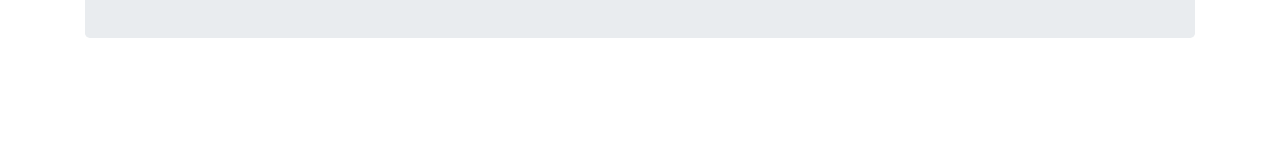
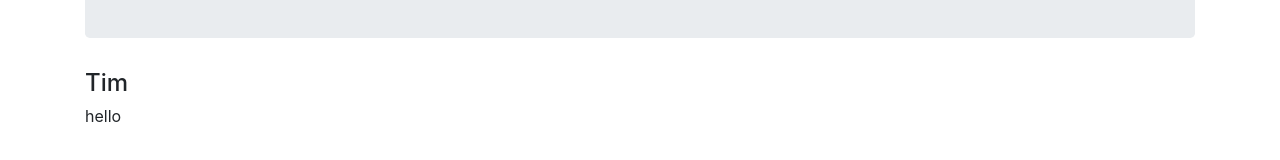
Before and after one commit to chantorlam/p1, a website: page index.html in a window 1280 px wide. Shown: the part 308-468 px from the top of the page. Drawn offline with nearby package versions, Linux system fonts and the light colour scheme.

Commit message:
Up dated index.html

```diff
--- a/index.html
+++ b/index.html
@@ -13,12 +13,16 @@
         <br>
         <button id="send" class="btn btn-success">Send</button>
     </div>
-    <div id="message">
+    <div id="messages">
 
     </div>
 </div>
 <script>
     $(() => {
-        console.log('loaded')
+        addMessages({name: 'Tim', message: 'hello'})
     })
+
+    function addMessages(message){
+        $("#messages").append(`<h4> ${message.name} </h4> <p> ${message.message} </p>`)
+    }
 </script>
```
